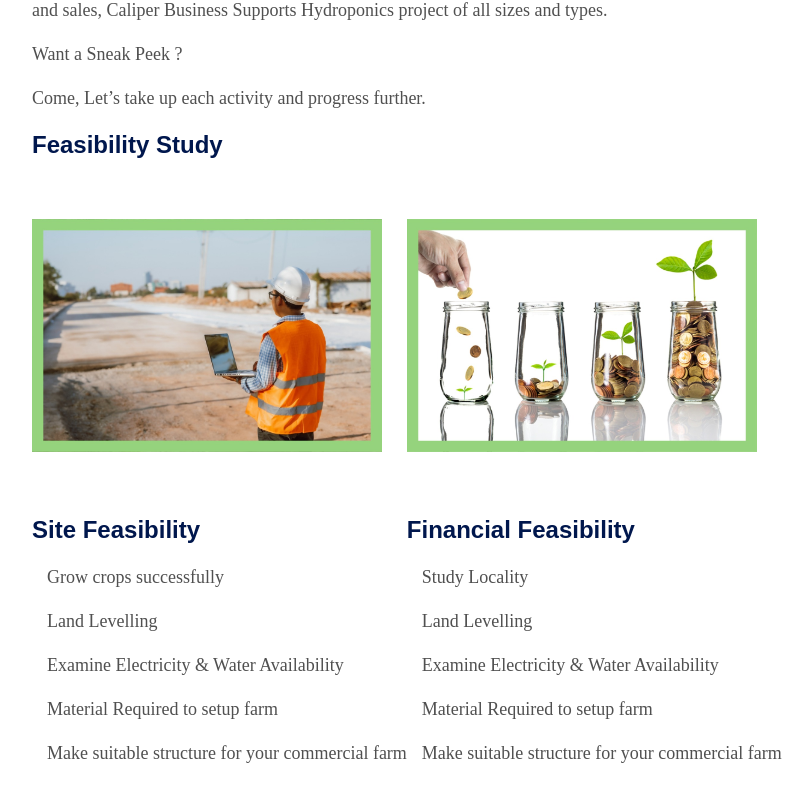
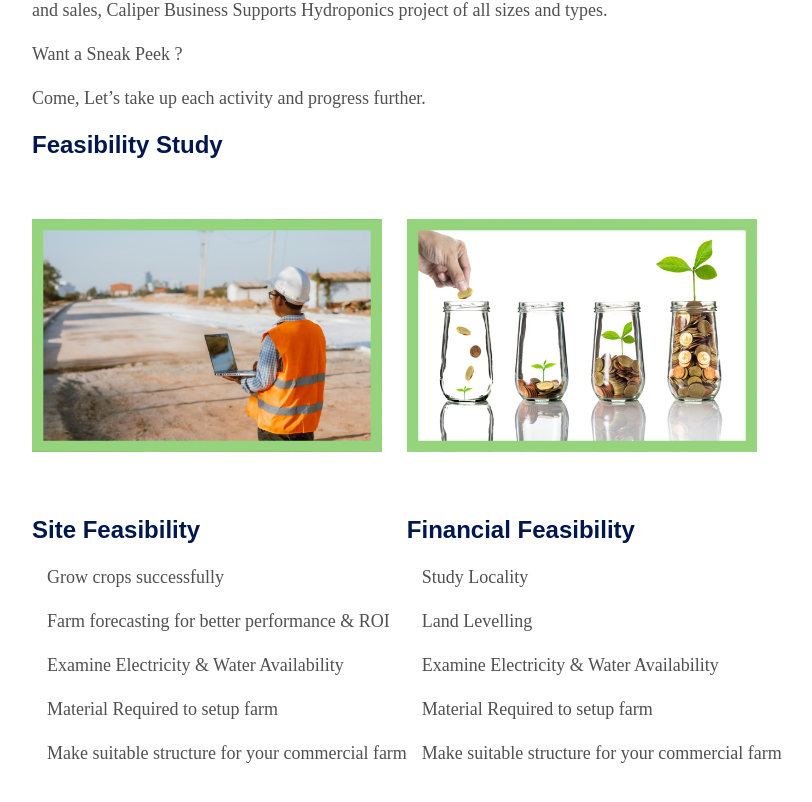
Before and after one commit to Sk-Bhardwaj24/Caliper_Business, a React (Create React App) app: page / in a window 1280 px wide. Shown: the part 861-1663 px from the top of the page, without its empty margins (192-1004 px from the left). Built offline with nearby package versions, Linux system fonts and the light colour scheme.

Commit message:
designing service page

```diff
--- a/src/components/Service.jsx
+++ b/src/components/Service.jsx
@@ -75,7 +75,7 @@ const Service = () => {
               Grow crops successfully
             </p>
             <p className={styles.ssp} style={{ marginLeft: "15px" }}>
-              Land Levelling
+              Farm forecasting for better performance & ROI
             </p>
             <p className={styles.ssp} style={{ marginLeft: "15px" }}>
               Examine Electricity & Water Availability
```
